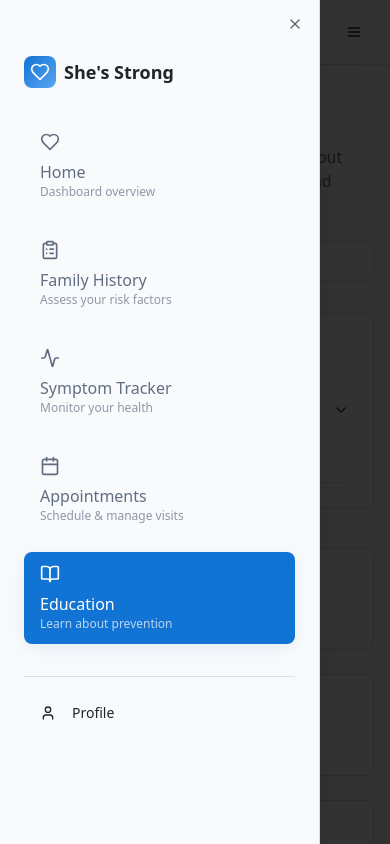
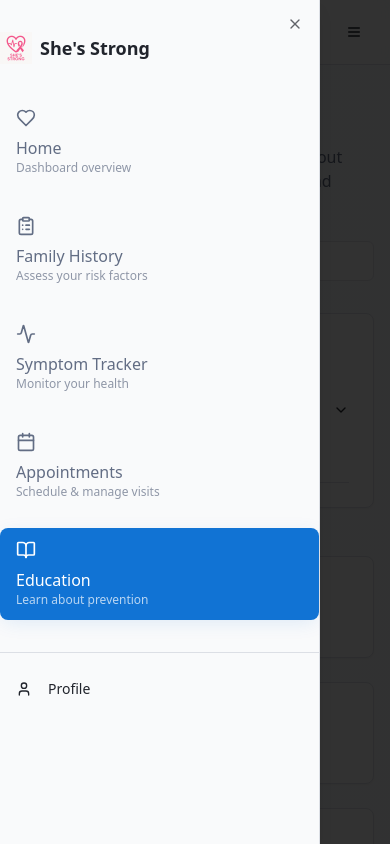
Before and after one commit to Governor-netizen/shes-strong-ghana, a React (Vite) app: page /education in a window 390 px wide. Both pictures are taken after a click on the button 354 px from the left and 32 px from the top of the page. Shown: the top 844 px of the page. Built offline with nearby package versions, Linux system fonts and the light colour scheme.

Commit message:
Refactor navigation and education page
Update navigation to include logo in mobile drawer and improve profile tab visibility. Add spacing above the "Learn More" section on the education page to prevent content overlap.

```diff
--- a/src/components/Navigation.tsx
+++ b/src/components/Navigation.tsx
@@ -118,18 +118,21 @@ export function Navigation() {
                   <Menu className="h-5 w-5" />
                 </Button>
               </SheetTrigger>
-              <SheetContent side="left" className="w-80">
-                <div className="flex flex-col gap-4 mt-8">
-                  <div className="flex items-center gap-2 mb-4">
-                    <div className="w-8 h-8 bg-gradient-primary rounded-lg flex items-center justify-center">
-                      <Heart className="h-5 w-5 text-primary-foreground" />
-                    </div>
+              <SheetContent side="left" className="w-80 p-0">
+                <div className="flex flex-col gap-4 mt-8 pb-8 h-full overflow-y-auto">
+                  <Link to="/" onClick={() => setIsOpen(false)} className="flex items-center gap-2 mb-4">
+                    <img
+                      src="/lovable-uploads/2f185e8b-5554-46b6-a58d-37f494f55165.png"
+                      alt="She's Strong Ghana logo — heart with pulse line and pink ribbon"
+                      className="h-8 w-8 object-contain"
+                      loading="lazy"
+                    />
                     <span className="text-lg font-bold">She's Strong</span>
-                  </div>
+                  </Link>
                   <NavLinks mobile onItemClick={() => setIsOpen(false)} />
                   <div className="border-t pt-4 mt-4">
                     <Link to="/profile" onClick={() => setIsOpen(false)}>
-                      <Button variant="ghost" className="w-full justify-start">
+                      <Button variant="ghost" className="w-full justify-start text-foreground">
                         <User className="h-4 w-4 mr-2" />
                         Profile
                       </Button>
--- a/src/pages/Education.tsx
+++ b/src/pages/Education.tsx
@@ -372,7 +372,7 @@ export default function Education() {
         </div>
 
         {/* Learn More Section */}
-        <section aria-labelledby="learn-more-heading" className="mb-10">
+        <section aria-labelledby="learn-more-heading" className="mb-12">
           <Card className="bg-gradient-card shadow-medical">
             <CardContent className="p-6 md:p-8">
               <Accordion type="single" collapsible>
@@ -382,7 +382,7 @@ export default function Education() {
                       Learn More: Triple‑Negative Breast Cancer (TNBC)
                     </h2>
                   </AccordionTrigger>
-                  <AccordionContent>
+                  <AccordionContent className="mt-4">
                     <article>
                       <div className="grid grid-cols-1 md:grid-cols-3 gap-6 items-start">
                         <div className="md:col-span-2">
```
